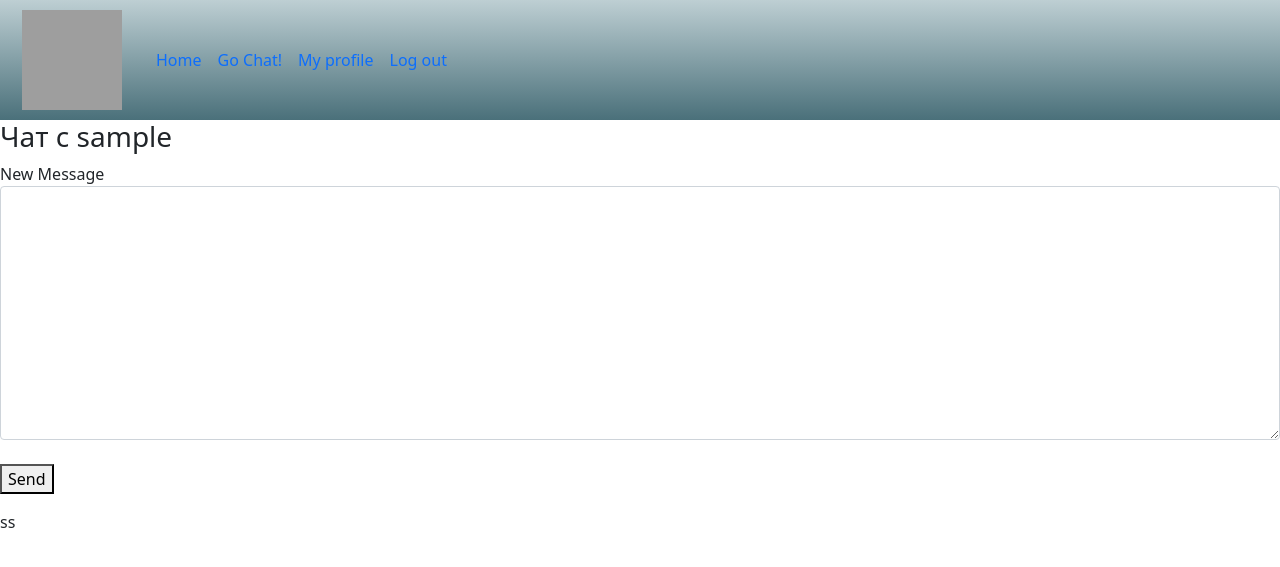
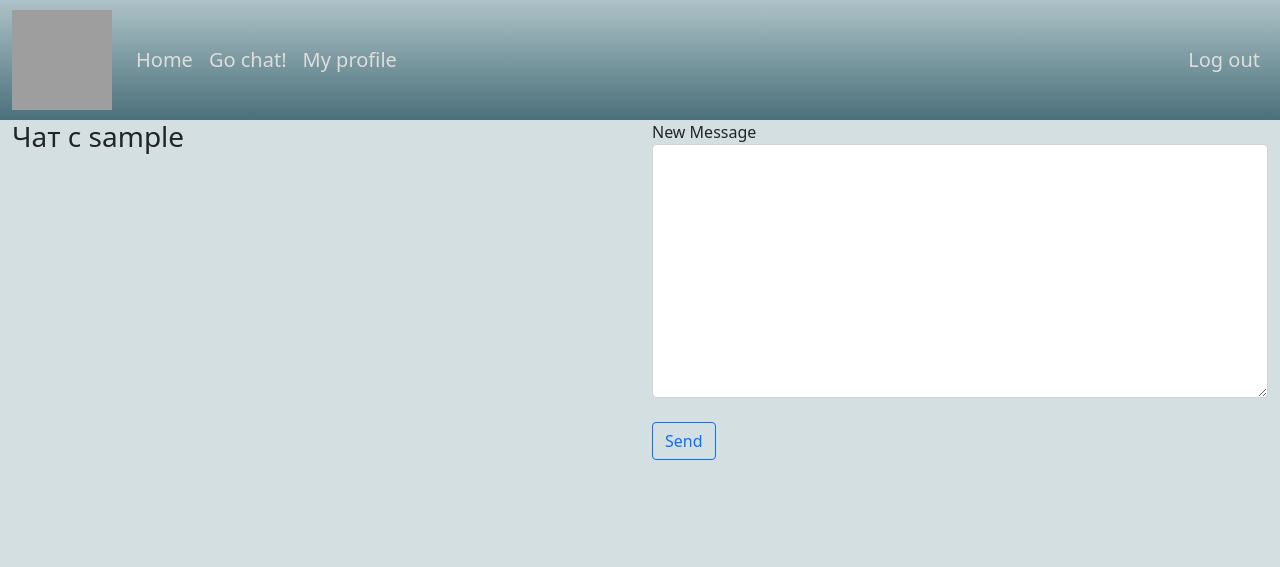
Before and after one commit to JasperStfun/TeleVeb, a Flask app: page /welcome_to_chat/1 in a window 1280 px wide. Shown: the top 567 px of the page. Run offline with Flask 2, Linux system fonts and the light colour scheme; the visitor is signed in with stand-in values (Sample User, id 1); data comes from the database, SQL or seed files in the repository; data that the repository does not hold is empty; some libraries are stand-ins or nearby versions; grey boxes are pictures that could not be loaded.

Commit message:
css v.1.2

```diff
--- a/app/templates/base.html
+++ b/app/templates/base.html
@@ -17,30 +17,30 @@
             {% endif %}
         </head>
     {% endblock %}
-    <body>
+    <body class="body">
         <header>
             <nav class="navbar navbar-expand-lg">
                 <div class="container-fluid">
                     {% if current_user.is_anonymous %}
-                    <span class="navbar-brand mb-0 h1" style="padding: 0px 10px;">Welcome to site!</span>
+                    <span class="navbar-brand mb-0 h1">Welcome to site!</span>
                     {% else %}
-                    <span class="navbar-brand mb-0 h1" style="padding: 0px 10px;"><img src='{{ current_user.avatar }}' height="100" width="100"></span>
+                    <span class="navbar-brand"><img src='{{ current_user.avatar }}' height="100" width="100"></span>
                     {% endif %}
-                    <button class="navbar-toggler" type="button" data-bs-toggle="collapse" data-bs-target="#navbarNavAltMarkup" aria-controls="navbarNavAltMarkup" aria-expanded="false" aria-label="Toggle navigation">
-                        <span class="navbar-toggler-icon"></span>
-                    </button>
-                    <div class="collapse navbar-collapse" id="navbarNavAltMarkup">
-                        <div class="navbar-nav">
-                            {% if current_user.is_anonymous %}
-                                <a class="nav-link" href="{{ url_for('login') }}">Login</a>
-                                <a class="nav-link" href="{{ url_for('register') }}">Register</a>
-                            {% else %}
-                                <a class="nav-link" href="{{ url_for('index') }}">Home</a>
-                                <a class="nav-link" href="{{ url_for('welcome_to_chat') }}">Go Chat!</a>
-                                <a class="nav-link" href="{{ url_for('user_profile', pk=current_user.id) }}">My profile</a>
-                                <a class="nav-link" href="{{ url_for('logout') }}">Log out</a>
-                            {% endif %}
-                        </div>
+                    <div class="navbar-nav" id="main">
+                        {% if current_user.is_anonymous %}
+                            <a class="nav-link" id="link" href="{{ url_for('login') }}">Login</a>
+                            <a class="nav-link" id="link" href="{{ url_for('register') }}">Register</a>
+                        {% else %}
+                            <a class="nav-link" id="link" href="{{ url_for('index') }}">Home</a>
+                            <a class="nav-link" id="link" href="{{ url_for('welcome_to_chat') }}">Go chat!</a>
+                            <a class="nav-link" id="link" href="{{ url_for('user_profile', pk=current_user.id) }}">My profile</a>
+                        {% endif %}
+                    </div>
+                    <div class="navbar-nav">
+                        {% if current_user.is_anonymous %}
+                        {% else %}
+                            <a class="nav-link" id="logout"href="{{ url_for('logout') }}">Log out</a>
+                        {% endif %}
                     </div>
                 </div>
             </nav>
--- a/app/templates/chat.html
+++ b/app/templates/chat.html
@@ -7,16 +7,25 @@
 {% endblock %}
 
 {% block content %}
-    <h3>Чат с {{ user_2.username }}</h3>
-        {% for message in all_messages %}
-            {{ message.published }}<br>
-            <img src='{{ message.send_user_username.avatar }}' height="35" width="35">{{ message.send_user_username.username }}: {{ message.content }}<br>
-        {% endfor %}
-    <p>
-        {{ chat_form.user_message.label }}<br>
-        {{ chat_form.user_message(rows='10',cols='100') }}<br>
-        <button id="sendbutton">Send</button>
-    </p>ss
+    <div class="container-fluid">
+        <div class="row">
+            <div class="col-md-6">
+                <h3>Чат с {{ user_2.username }}</h3>
+                <div class="messages" style="overflow:auto; width: auto; height: 290px;">
+                    {% for message in all_messages %}<br>
+                        {{ message.published.strftime('%Y.%m.%d %H:%M') }}<br>
+                        <img src='{{ message.send_user_username.avatar }}' height="35" width="35">{{ message.send_user_username.username }}: {{ message.content }}<br>
+                    {% endfor %}
+                </div><br>
+            </div>
+            <div class="col-md-6">
+                <p>{{ chat_form.user_message.label }}<br>
+                {{ chat_form.user_message(rows='10',cols='100') }}<br>
+                <button class="btn btn-outline-primary" id="sendbutton">Send</button>
+                </p>
+            </div>
+        </div>
+    </div>
     <script type="text/javascript">
         var objDiv = document.querySelector(".messages");
             $(document).ready(function() {
@@ -28,7 +37,7 @@
 
                 });
                 socket.on('display message', function(msg) {
-                    $(".messages").append(msg+'</br>');
+                    $(".messages").append('<br>'+msg+'</br>');
                     console.log('Received message');
 
                 objDiv.scrollTop = objDiv.scrollHeight;
--- a/app/templates/index.html
+++ b/app/templates/index.html
@@ -3,7 +3,6 @@
 <html>
     <body>
         {% block content %}
-            <h3><img src='{{ current_user.avatar }}' height="100" width="100">Hi, {{ current_user.username }}!</h3>
         {% endblock %}
     </body>
 </html>
--- a/app/templates/login.html
+++ b/app/templates/login.html
@@ -2,6 +2,9 @@
 
 {% block content %}
     <h1>Sign In</h1>
+    <div class="container-fluid">
+        <div class="row">
+            <div class="col-md-2">
                 <form action="" method="post" novalidate>
                     {{ form.hidden_tag() }}
                     <p>
@@ -15,4 +18,7 @@
                     <p>{{ form.remember_me() }} {{ form.remember_me.label }}</p>
                     <p>{{ form.submit }}</p>
                 </form>
+            </div>
+        </div>
+    </div>
 {% endblock %}
--- a/app/templates/register.html
+++ b/app/templates/register.html
@@ -1,6 +1,9 @@
 {% extends "base.html" %}
 {% block content %}
     <h1>Register</h1>
+    <div class="container-fluid">
+        <div class="row">
+            <div class="col-md-4">
                 <form action="" method="POST" enctype="multipart/form-data">
                     {{ form.hidden_tag() }}
                     <div class="form-group">
@@ -40,4 +43,7 @@
                     </div>
                     {{ form.submit }}
                 </form>
+            </div>
+        </div>
+    </div>
 {% endblock %}
--- a/app/templates/user_profile.html
+++ b/app/templates/user_profile.html
@@ -13,7 +13,11 @@
                 {{ profile_form.email.label }}<br>
                 {{ profile_form.email(readonly=true) }}<br>
             </div>
-            <h1>Вы: {{ user.username }}</h1>
+            {% if user.username == current_user.username %}
+                <h1>Вы: {{ user.username }}</h1>
+            {% else %}
+                <h1>Профиль пользователя: {{ user.username }}</h1>
+            {% endif %}
             <div>
                 {% if user == current_user %}
                 <p>У вас {{ user.friendlist.count() }} друзей, вы в друзьях у {{ user.friends.count() }}.</p>
```
Also changed, not shown: app/templates/welcome_to_chat.html (+8 -2 lines). Lines whose indentation alone changed are shown as unchanged.
